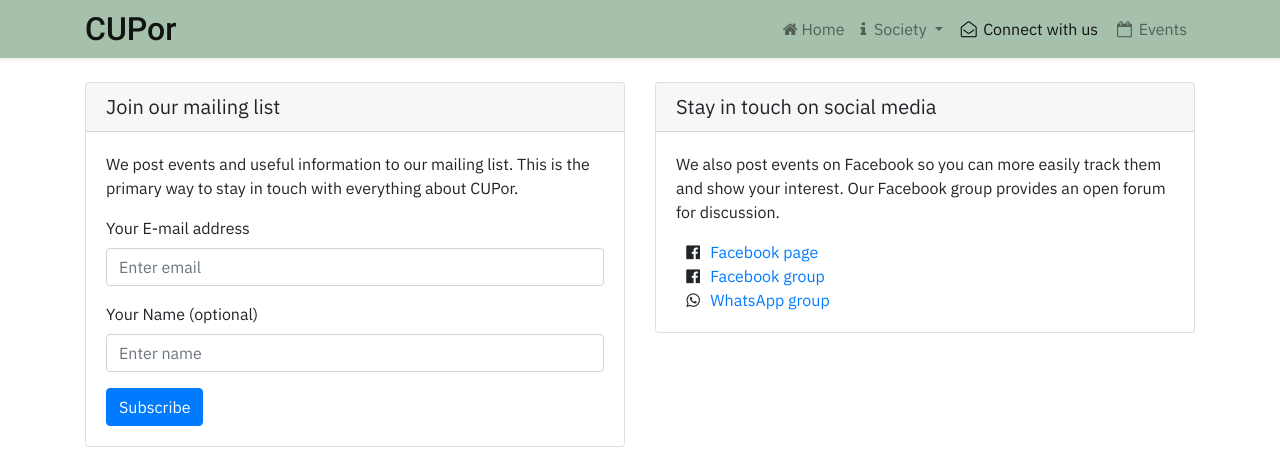
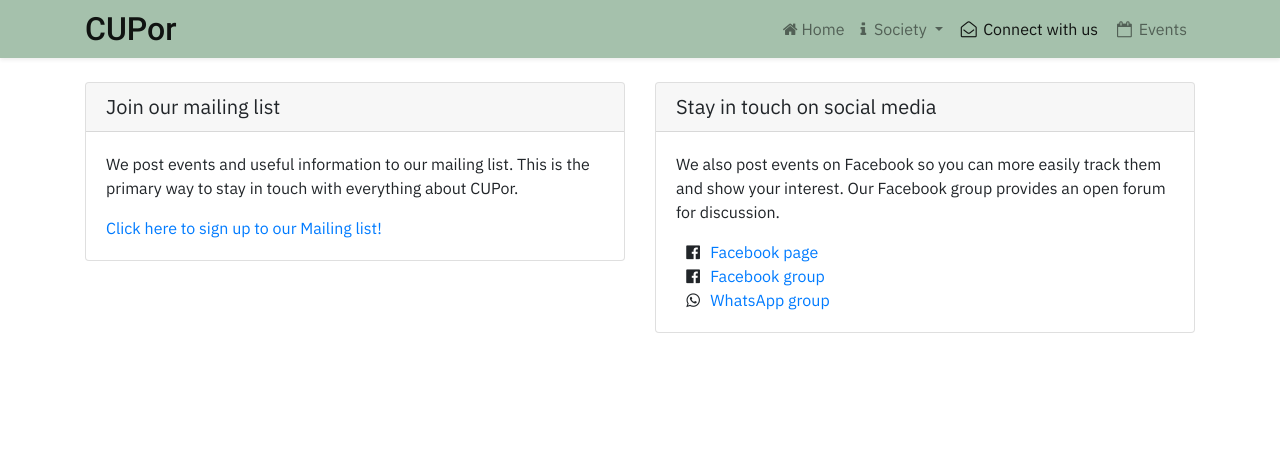
Before and after one commit to matiasilva/cupor-web, a Jekyll site: the page built from contact.html, in a window 1280 px wide, cut to the strip 0-459 px from the top of the page. Built offline with Jekyll 4.4.1, drawn with Linux system fonts in a browser that asks for light colours.

Commit message:
Replace old Mailman link to with Sympa signup

```diff
--- a/contact.html
+++ b/contact.html
@@ -14,21 +14,7 @@ title: Contact
                 <div class="card-body">
                     <p class="card-text">We post events and useful information to our mailing list. This is the primary
                         way to stay in touch with everything about CUPor.</p>
-                    <form method="post" action="https://lists.cam.ac.uk/mailman/subscribe/soc-cupor">
-                        <div class="form-group">
-                            <label for="exampleInputEmail1">Your E-mail address</label>
-                            <input type="email" class="form-control" id="exampleInputEmail1"
-                                aria-describedby="emailHelp" name="email" placeholder="Enter email" value="" >
-                        </div>
-                        <div class="form-group">
-
-                            <label for="exampleInputEmail2"> Your Name (optional)</label>
-                            <input name="fullname" class="form-control" id="exampleInputEmail2"
-                                aria-describedby="emailHelp" placeholder="Enter name"  value="">
-                        </div>
-
-                        <button name="email-button" type="submit" class="btn btn-primary">Subscribe</button>
-                    </form>
+                    <p class="card-text"><a href="https://lists.cam.ac.uk/sympa/subscribe/soc-cupor?previous_action=info">Click here to sign up to our Mailing list!</a></p>
                 </div>
             </div>
         </div>
```
